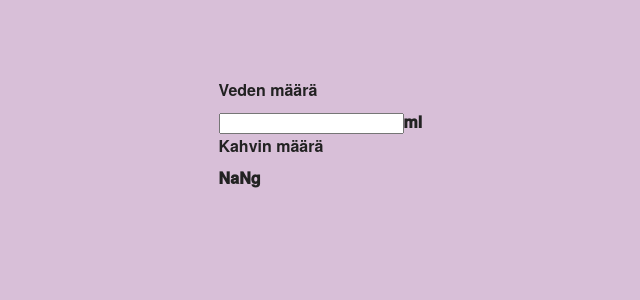
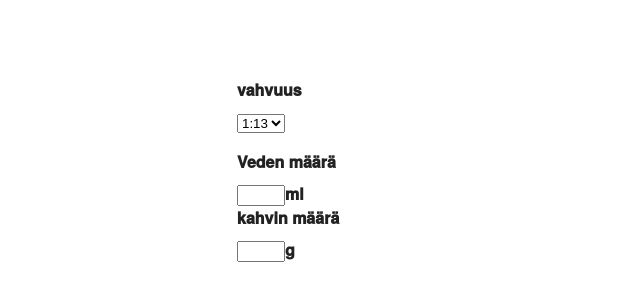
Before and after one commit to onklm/hsl-aikataulu, a React (Create React App) app: page / in a window 1280 px wide. Shown: the part 182-482 px from the top of the page, without its empty margins (303-943 px from the left). Built offline with nearby package versions, Linux system fonts and the light colour scheme.

Commit message:
added stregth options

```diff
--- a/src/index.jsx
+++ b/src/index.jsx
@@ -4,21 +4,29 @@ import ReactDOM from 'react-dom';
 import './style.css';
 
 function App() {
-  const [amountWater, setAmountWater] = React.useState();
-
+  const [amountWater, setAmountWater, amountCoffee, setAmountCoffee] = React.useState();
   const calculateCoffeeAmount = () => {
     return 0.06 * amountWater;
+
   };
 
   return (
     <div>
+      <p><label for="suhde">vahvuus</label>
+<select name="suhde" id="suhde" onclick="Calculate()" onchange="Calculate()"><option value="13">1:13
+</option><option value="14">1:14
+</option><option value="15">1:15
+</option><option value="16" selected="">1:16
+</option><option value="17">1:17</option>
+<option value="18">1:18
+</option><option value="19">1:19</option>
+</select></p>
+
       <label htmlFor="amountWater">Veden määrä</label>
-      <input name="amountWater" value={amountWater} onChange={event => setAmountWater(event.target.value)} />
-      ml
+      <input name="amountWater" value={amountWater} onChange={event => setAmountWater(event.target.value)} />ml
+      <label htmlFor="amountCoffee">kahvin määrä</label>
+      <input name="amountCoffee" value ={amountCoffee} onchange={event => setAmountCoffee(event.target.value)} />g
 
-      <label htmlFor="amountCoffee">Kahvin määrä</label>
-      <output htmlFor="amountCoffee">{calculateCoffeeAmount()}</output>
-      g
     </div>
   );
 }
--- a/src/style.css
+++ b/src/style.css
@@ -4,30 +4,42 @@ body {
     font-weight: 1000;
     font-family: "Raleway", "HelveticaNeue", "Helvetica Neue", Helvetica, Arial, sans-serif;
     color: #222;
-    background-color:thistle;
+    background-color: white;
 
 }
 
 div {
-  width: 237px;
+  width: 200px;
   margin: 260px auto;
+
+}
+
+
+
+
+
+input {
+  width: 40px;
+
 }
 
 label {
   display: block;
   margin-bottom: 0.5rem;
-  font-weight: 600;
+  font-weight: 30px;
+
 }
 
 p,
 dt {
-    font-weight: bold;
+    font-weight: bolder;
 }
 
 dl,
 dd {
     font-size: 1rem;
-}
+
+  }
 
 dd {
     margin-bottom: 1em;
```
